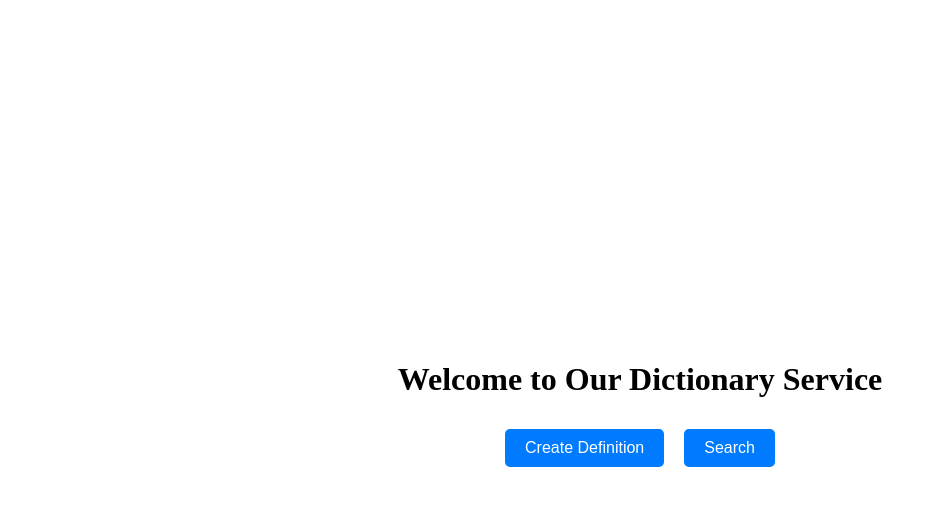
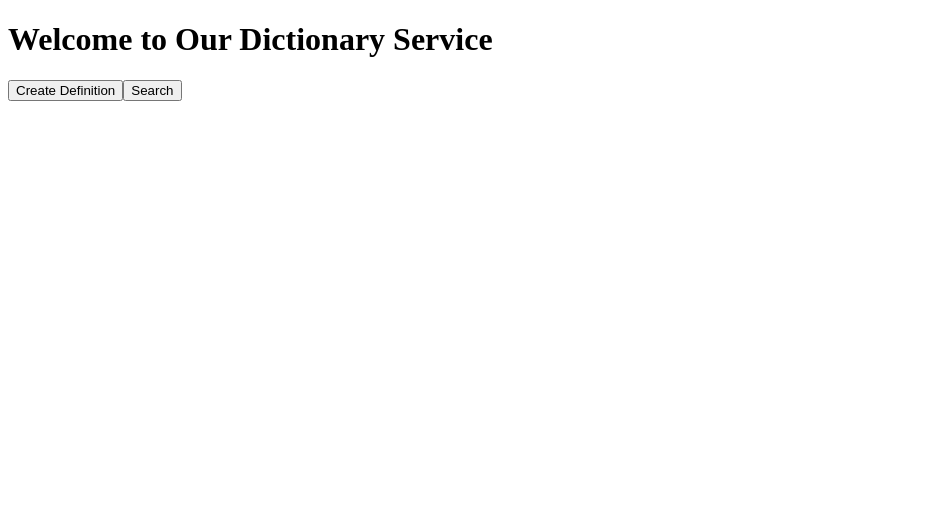
Before and after one commit to MikeSusutZZ/ISA-04, a website: page html/index.html in a window 1280 px wide. Shown: the whole page, without its empty margins (0-937 px from the left). Drawn offline with Linux system fonts and the light colour scheme.

Commit message:
updated refactoring

```diff
--- a/html/index.html
+++ b/html/index.html
@@ -4,32 +4,11 @@
     <meta charset="UTF-8">
     <meta name="viewport" content="width=device-width, initial-scale=1.0">
     <title>Landing Page</title>
-    <style>
-        body {
-            display: flex;
-            justify-content: center;
-            align-items: center;
-            height: 100vh;
-            flex-direction: column;
-        }
-        .button {
-            padding: 10px 20px;
-            margin: 10px;
-            cursor: pointer;
-            background-color: #007bff;
-            color: white;
-            border: none;
-            border-radius: 5px;
-            font-size: 16px;
-        }
-        .button:hover {
-            background-color: #0056b3;
-        }
-    </style>
 </head>
 <body>
+    <!-- Include strings.js first -->
     <script src="../lang/en/strings.js"></script>
-
+    <!-- Then include the specific JS for the page -->
     <script src="../js/index.js"></script>
 </body>
 </html>
--- a/js/index.js
+++ b/js/index.js
@@ -1,6 +1,6 @@
 //ALL FILES IN THIS PROJECT ARE CHAT GPT ASSISTED
 //import strings from '../lang/en/strings.js';
-
+console.log("index loaded")
 
 document.addEventListener('DOMContentLoaded', () => {
     const body = document.body;
--- a/js/search.js
+++ b/js/search.js
@@ -1,5 +1,5 @@
 //import strings from '../lang/en/strings.js';
-
+console.log("search loaded")
 
 document.addEventListener('DOMContentLoaded', () => {
     const body = document.body;
```
Also changed, not shown: html/search.html (+2 -2 lines), html/store.html (+3 -2 lines), js/store.js (+6 -3 lines), package.json (+10 -2 lines).
